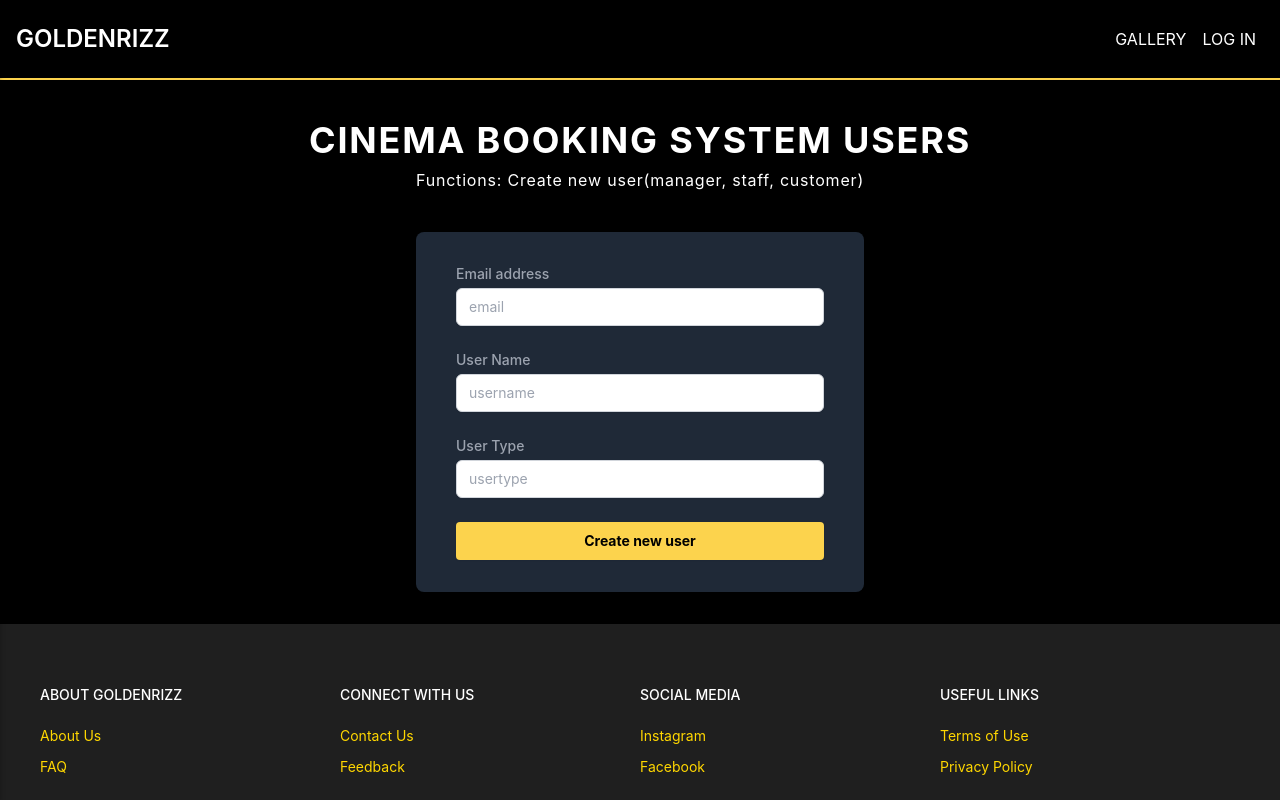
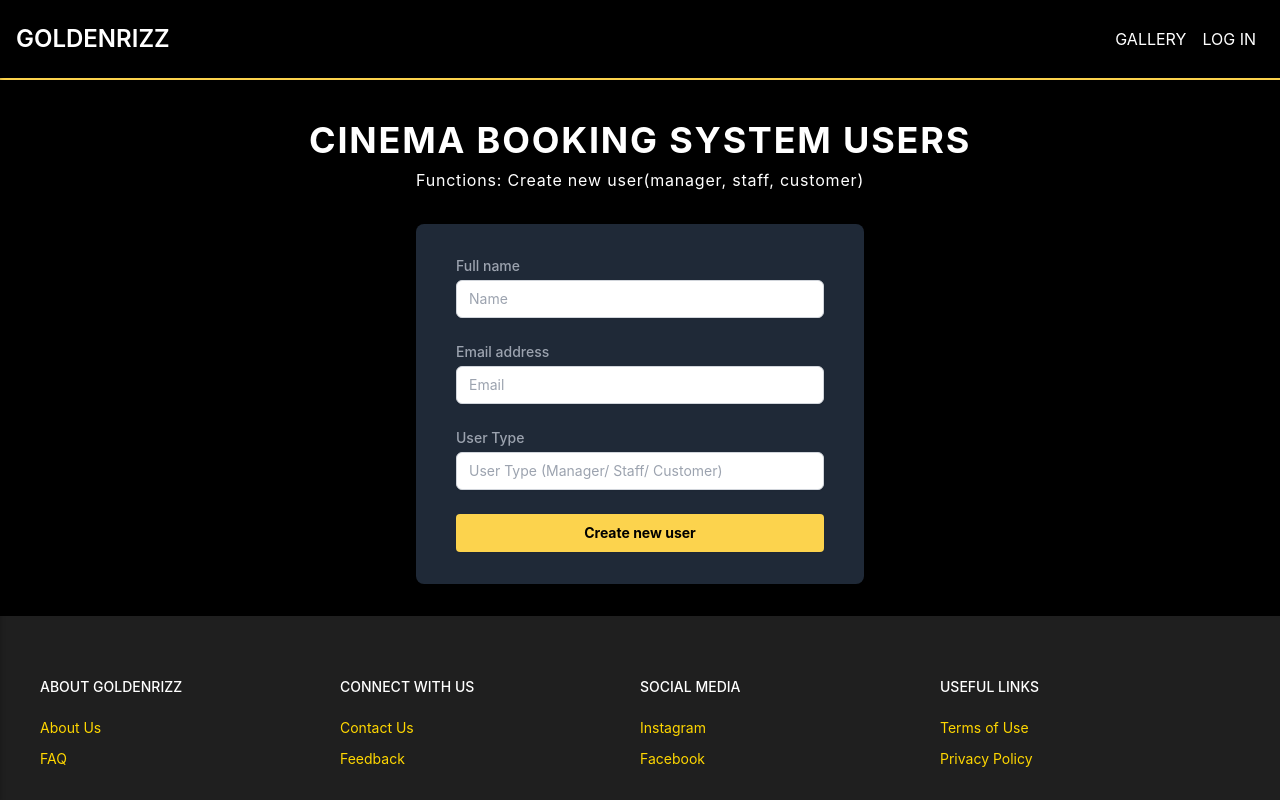
Before and after one commit to EternalDoritos/cinema-booking-system, a Next.js app in the folder frontend/: page /sysAdmnComponents/users/CreateUser in a window 1280 px wide. Shown: the top 800 px of the page. Built offline with nearby package versions, Linux system fonts and the light colour scheme.

Commit message:
added emailjs dependency; added placeholder send email function in create user component

```diff
--- a/frontend/package.json
+++ b/frontend/package.json
@@ -8,6 +8,7 @@
     "lint": "next lint"
   },
   "dependencies": {
+    "@emailjs/browser": "^3.11.0",
     "babel-polyfill": "^6.26.0",
     "next": "12.0.7",
     "react": "17.0.2",
--- a/frontend/pages/sysAdmnComponents/users/CreateUser.js
+++ b/frontend/pages/sysAdmnComponents/users/CreateUser.js
@@ -1,37 +1,97 @@
-import React, { useState, useMemo, useEffect } from "react";
+import React, { useState, useMemo, useEffect, useRef } from "react";
+import emailjs from "@emailjs/browser";
 import Head from "next/head";
+
 const CreateUser = () => {
-  const [username, setUsername] = useState("");
-  const [usertype, setUsertype] = useState("");
+  const form = useRef();
+  const [userName, setUserName] = useState("");
   const [email, setEmail] = useState("");
+  const [userType, setUserType] = useState("");
   const [customertype, setCustomertype] = useState("");
-  const handleUsernameChange = (e) => {
-    setUsername(e.target.value);
+  const handleUserNameChange = (e) => {
+    setUserName(e.target.value);
   };
   const handleEmailChange = (e) => {
     setEmail(e.target.value);
   };
   const handleUserTypeChange = (e) => {
-    setUsertype(e.target.value);
+    setUserType(e.target.value);
   };
   const handleCustomerTypeChange = (e) => {
     setCustomertype(e.target.value);
   };
+  const createUser = async (e) => {
+    e.preventDefault();
+    const createUser = await fetch("http://localhost:5000/auth/register", {
+      method: "POST",
+      headers: {
+        Accept: "application/json",
+        "Content-Type": "application/json",
+      },
+      body: JSON.stringify({
+        userName: userName,
+        email: email,
+        userType: userType,
+        customerType: customertype ? customertype : "",
+      }),
+    });
+    if (createUser.status === 200) {
+      window.alert("User created successfully, redirecting to log in page");
+      router.push("/UserLogInScreen");
+    } else window.alert("Error creating account");
+  };
+  function sendEmail(e) {
+    e.preventDefault();
+    emailjs
+      .sendForm("gmail", "template_980iw3t", form.current, "F2Ax9knazMafwkb4r")
+      .then(
+        (result) => {
+          console.log(result.text);
+        },
+        (error) => {
+          console.log(error.text);
+        }
+      );
+    e.target.reset();
+  }
   return (
     <>
       <Head>
-        <title>Create Users</title>
+        <title>Create User</title>
       </Head>
       <h1 class="text-white text-center text-4xl pt-10 font-bold uppercase tracking-wider">
         Cinema Booking System Users
       </h1>
-      <p class="text-white text-center text-base pt-2 pb-10  tracking-wider">
+      <p class="text-white text-center text-base pt-2 pb-8  tracking-wider">
         Functions: Create new user(manager, staff, customer)
       </p>
       <div>
         <div className="mb-8 sm:mx-auto sm:w-full sm:max-w-md">
           <div className="bg-gray-800 py-8 px-4 shadow sm:rounded-lg sm:px-10">
-            <form className="space-y-6" action="#" method="PUT">
+            <form
+              className="space-y-6"
+              action="#"
+              method="PUT"
+              // onSubmit={sendEmail}
+            >
+              <div>
+                <label
+                  htmlFor="name"
+                  className="block text-sm font-medium text-gray-400"
+                >
+                  Full name
+                </label>
+                <div className="mt-1">
+                  <input
+                    id="name"
+                    name="name"
+                    type="text"
+                    onChange={handleUserNameChange}
+                    placeholder="Name"
+                    className="appearance-none block w-full px-3 py-2 border border-gray-300 rounded-md shadow-sm placeholder-gray-400 focus:outline-none focus:ring-indigo-500 focus:border-indigo-500 sm:text-sm text-black"
+                  />
+                </div>
+              </div>
               <div>
                 <label
                   htmlFor="email"
@@ -45,7 +105,7 @@ const CreateUser = () => {
                     name="email"
                     type="email"
                     onChange={handleEmailChange}
-                    placeholder="email"
+                    placeholder="Email"
                     autoComplete="email"
                     className="appearance-none block w-full px-3 py-2 border border-gray-300 rounded-md shadow-sm placeholder-gray-400 focus:outline-none focus:ring-indigo-500 focus:border-indigo-500 sm:text-sm text-black"
                   />
@@ -53,25 +113,7 @@ const CreateUser = () => {
               </div>
               <div>
                 <label
-                  htmlFor="username"
-                  className="block text-sm font-medium text-gray-400"
-                >
-                  User Name
-                </label>
-                <div className="mt-1">
-                  <input
-                    id="username"
-                    name="username"
-                    type="text"
-                    onChange={handleUsernameChange}
-                    placeholder="username"
-                    className="appearance-none block w-full px-3 py-2 border border-gray-300 rounded-md shadow-sm placeholder-gray-400 focus:outline-none focus:ring-indigo-500 focus:border-indigo-500 sm:text-sm text-black"
-                  />
-                </div>
-              </div>
-              <div>
-                <label
-                  htmlFor="usertype"
+                  htmlFor="userType"
                   className="block text-sm font-medium text-gray-400"
                 >
                   User Type
@@ -82,12 +124,12 @@ const CreateUser = () => {
                     name="userType"
                     type="text"
                     onChange={handleUserTypeChange}
-                    placeholder="usertype"
+                    placeholder="User Type (Manager/ Staff/ Customer)"
                     className="appearance-none block w-full px-3 py-2 border border-gray-300 rounded-md shadow-sm placeholder-gray-400 focus:outline-none focus:ring-indigo-500 focus:border-indigo-500 sm:text-sm text-black"
                   />
                 </div>
               </div>
-              {usertype === "customer" ? (
+              {userType?.toLowerCase() === "customer" ? (
                 <div>
                   <label
                     htmlFor="email"
@@ -111,7 +153,7 @@ const CreateUser = () => {
                 <button
                   type="submit"
                   className="w-full flex justify-center py-2 px-4 border border-transparent  shadow-sm text-sm  bg-amber-300 hover:bg-amber-500 text-black font-bold rounded focus:outline-none focus:ring-2 focus:ring-offset-2 focus:ring-indigo-500"
-                  //   onClick={updateUser}
+                  onClick={createUser}
                 >
                   Create new user
                 </button>
```
Also changed, not shown: 1 other file (tests, documents, lock files or other folders).
